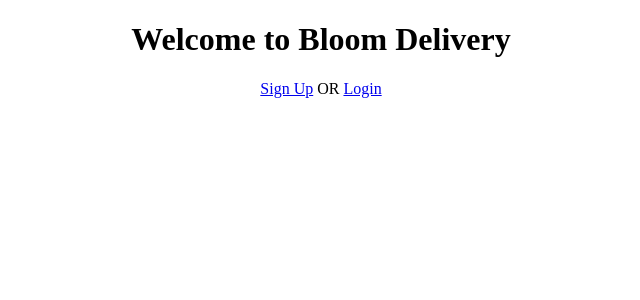
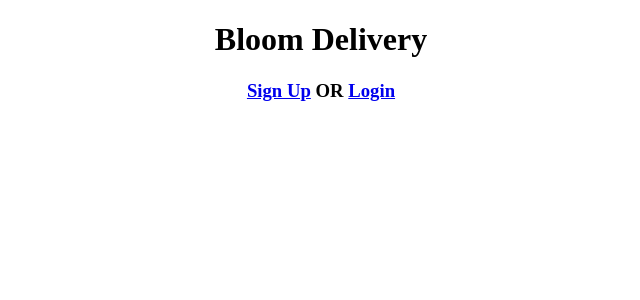
Before and after one commit to samara-amanda/bloom-delivery-frontend, a React (Create React App) app: page / in a window 1280 px wide. Shown: the top 300 px of the page, without its empty margins (319-959 px from the left). Built offline with nearby package versions, Linux system fonts and the light colour scheme; no server answers.

Commit message:
removed unneccessary code, home nanav bar ternary

```diff
--- a/src/components/Home.js
+++ b/src/components/Home.js
@@ -1,17 +1,10 @@
 import React from 'react';
-import Login from './Login.js'
-import Logout from './Logout.js'
-import Signup from './Signup.js'
 import { Link } from 'react-router-dom'
 
-const Home = ({}) => (
+const Home = ({ currentUser }) => (
     <div>
-        <h1>Welcome to Bloom Delivery</h1>
-        <Link to="/signup">Sign Up</Link> OR <Link to="/login"> Login</Link>
+        { currentUser ? "" : <h3><Link to="/signup">Sign Up</Link> OR <Link to="/login"> Login</Link></h3> }
     </div>
-
 );
 
-
-
 export default Home;
--- a/src/components/NavBar.js
+++ b/src/components/NavBar.js
@@ -1,14 +1,11 @@
 import React from 'react';
 import { connect } from 'react-redux'
-
 
 const NavBar = ({ currentUser }) => {
     return (
         <div className="nav">
-            { currentUser ? <p>Welcome, {currentUser.attributes.name}</p> : "" }
-
-
-
+            <h1>Bloom Delivery</h1>
+            { currentUser ? <h3>Welcome, {currentUser.attributes.name}</h3> : "" }
         </div>
     )
 }
```
